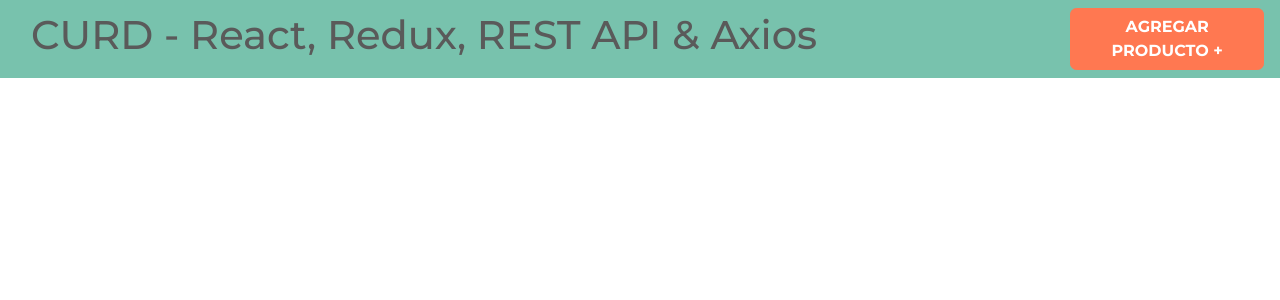
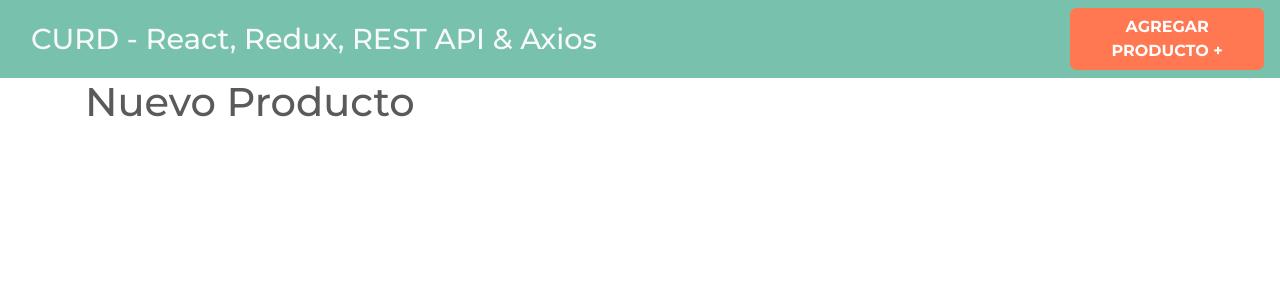
Before and after one commit to SkinnyA/CRUDRedux, a React (Create React App) app: page /productos/nuevo in a window 1280 px wide. Shown: the top 300 px of the page. Built offline with nearby package versions, Linux system fonts and the light colour scheme.

Commit message:
Adding react router and components

```diff
--- a/package.json
+++ b/package.json
@@ -8,6 +8,7 @@
     "@testing-library/user-event": "^7.2.1",
     "react": "^16.14.0",
     "react-dom": "^16.14.0",
+    "react-router-dom": "^5.2.0",
     "react-scripts": "3.4.3"
   },
   "scripts": {
--- a/src/App.js
+++ b/src/App.js
@@ -1,12 +1,25 @@
-import React, {Fragment} from 'react';
+import React from 'react';
 import Header from './components/Header';
+import Productos from './components/Productos';
+import NuevoProducto from './components/NuevoProducto';
+import EditarProducto from './components/EditarProducto';
+
+import {BrowserRouter as Router, Route, Switch} from 'react-router-dom';
 
 
 function App() {
   return (
-    <Fragment>
+    <Router>
       <Header />
-    </Fragment>
+
+      <div className="container">
+        <Switch>
+          <Route exact path="/" component={Productos} />
+          <Route exact path="/productos/nuevo" component={NuevoProducto} />
+          <Route exact path="/productos/editar/:id" component={EditarProducto} />
+        </Switch>
+      </div>
+    </Router>
   );
 }
 
--- /dev/null
+++ b/src/components/EditarProducto.js
@@ -0,0 +1,9 @@
+import React from 'react';
+
+const EditarProducto = () => {
+    return (
+        <h1>Editar Producto</h1>
+    );
+}
+
+export default EditarProducto;
--- a/src/components/Header.js
+++ b/src/components/Header.js
@@ -1,16 +1,17 @@
 import React from 'react';
+import {Link} from 'react-router-dom';
 
 const Header = () => {
     return (
         <nav className="navbar navbar-expand-lg navbar-dark bg-primary justify-content-between">
             <div className="container">
-                <h1>CURD - React, Redux, REST API & Axios</h1>
+                <h1> <Link to={'/'} className="text-light">CURD - React, Redux, REST API & Axios</Link></h1>
             </div>
 
-            <a
-                href="/productos/nuevo"
+            <Link
+                to={"/productos/nuevo"}
                 className="btn btn-danger nuevo-post d-block d-md-inline-block"
-            >Agregar Producto &#43;</a>
+            >Agregar Producto &#43;</Link>
         </nav>
     );
 }
--- /dev/null
+++ b/src/components/NuevoProducto.js
@@ -0,0 +1,9 @@
+import React from 'react';
+
+const NuevoProducto = () => {
+    return (
+        <h1>Nuevo Producto</h1>
+    );
+}
+
+export default NuevoProducto;
--- /dev/null
+++ b/src/components/Productos.js
@@ -0,0 +1,9 @@
+import React from 'react';
+
+const Productos = () => {
+    return (
+        <h1>Productos</h1>
+    );
+}
+
+export default Productos;
```
Also changed, not shown: 1 other file (tests, documents, lock files or other folders).
